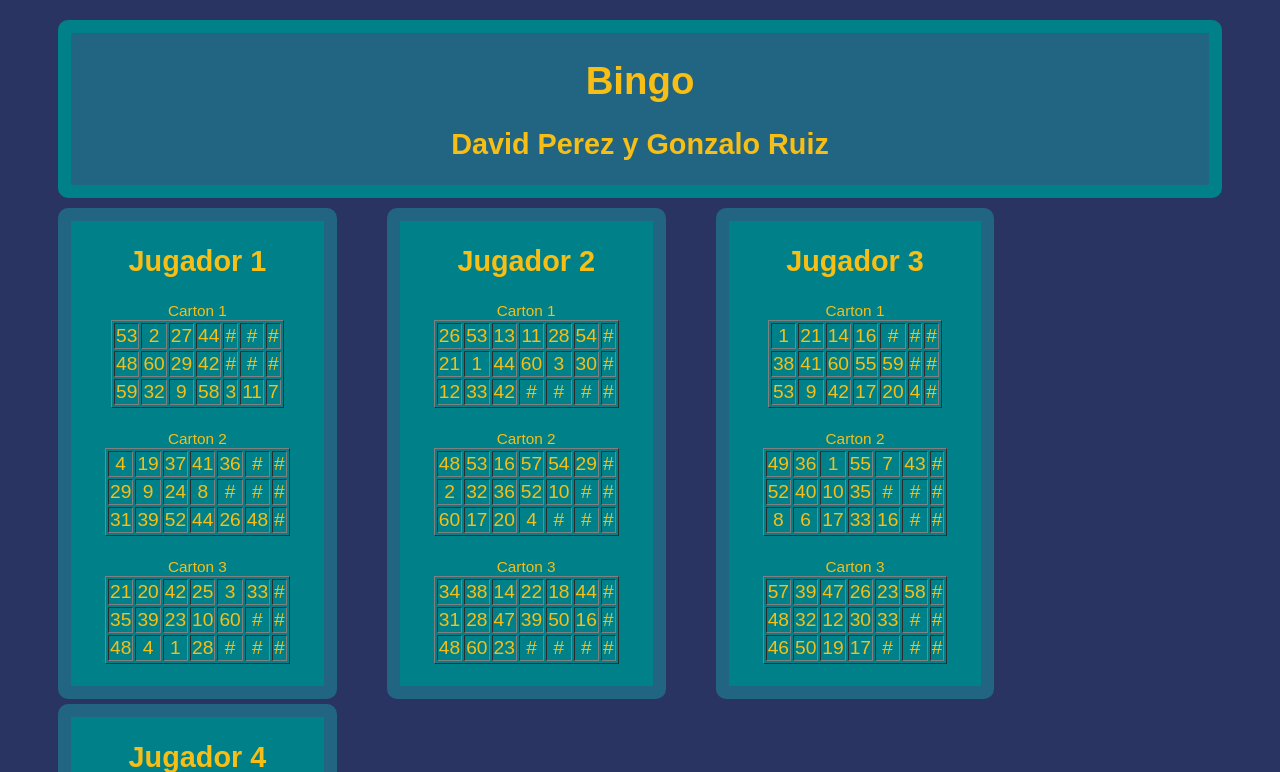
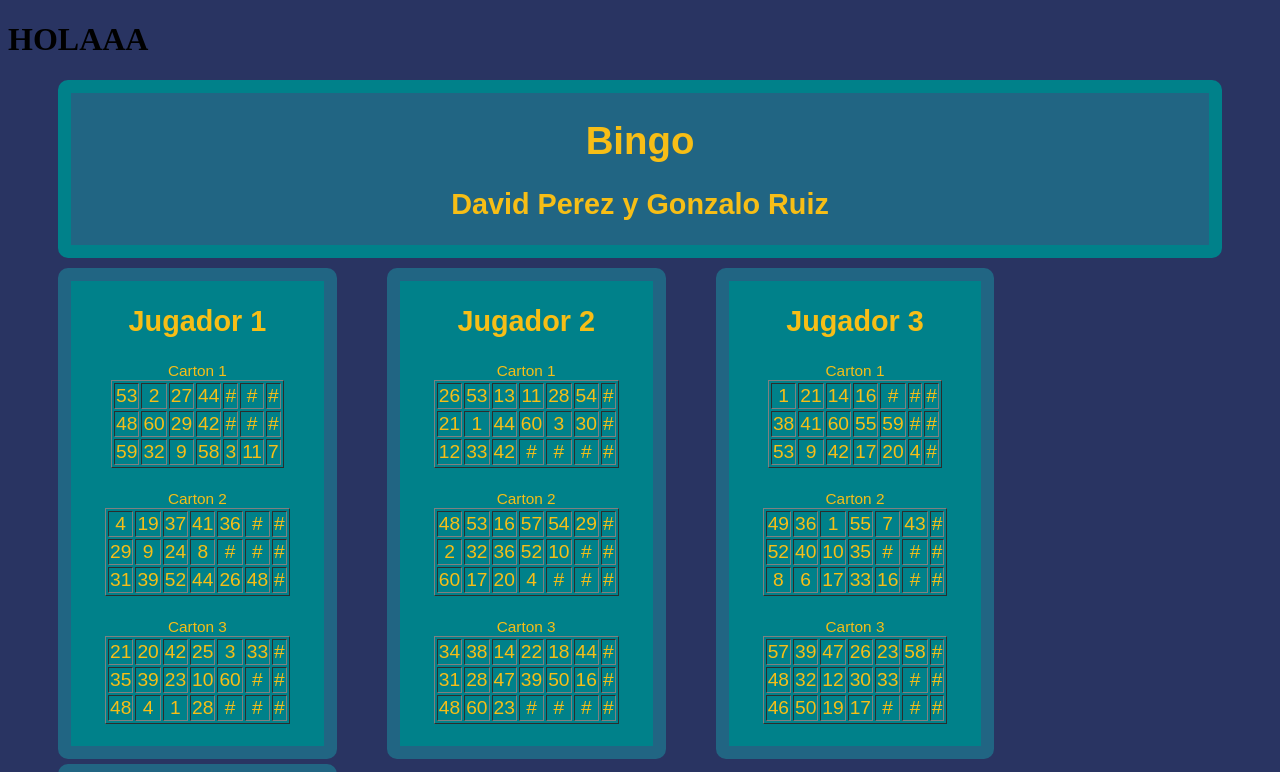
Before and after one commit to gonzaloruizalonso/php-publico, a PHP site: page / in a window 1280 px wide. Shown: the top 772 px of the page. Run offline with PHP 8.4, Linux system fonts and the light colour scheme.

Commit message:
Update index.php

```diff
--- a/Bingo David Perez y Gonzalo Ruiz/index.php
+++ b/Bingo David Perez y Gonzalo Ruiz/index.php
@@ -8,6 +8,7 @@ echo "
     <link rel=\"stylesheet\" href=\"./css/estilos.css\">
   </head>
   <body>
+  <h1>HOLAAA</h1>
 ";
     //Creamos el array mas importante del ejercicio, un array que va a ser tridimensional
     //y que va a contener 4 jugadores, en cada jugador habra 3 cartones y cada carton 15 numeros
```
